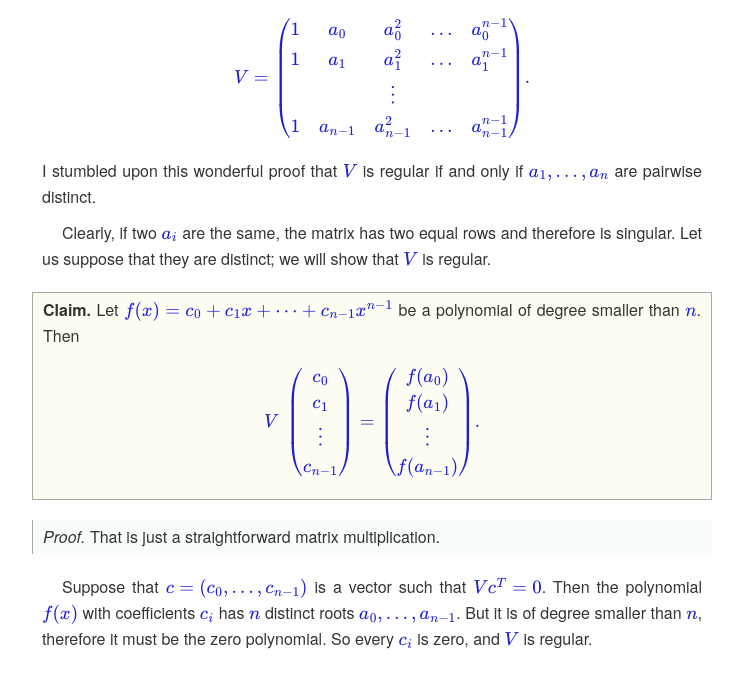
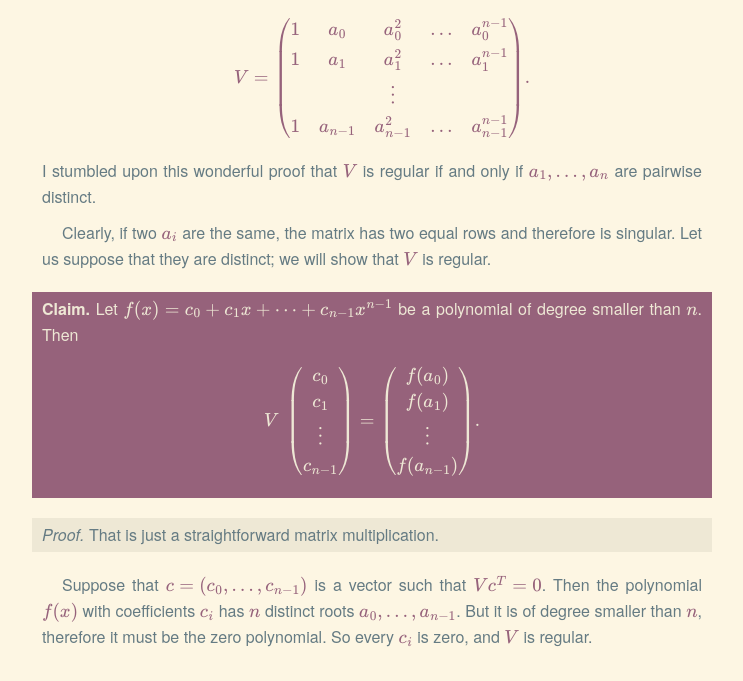
Before and after one commit to miskosz/WebProof, a plain HTML site: page index.html in a window 1280 px wide. Shown: the part 139-820 px from the top of the page, without its empty margins (268-1011 px from the left). Drawn offline with nearby package versions, Linux system fonts and the light colour scheme; some packages are replaced by stand-ins of ours.

Commit message:
Solarized color scheme stub

```diff
--- /dev/null
+++ b/color.css
@@ -0,0 +1,8 @@
+body { color: hsla(0,0%,0%,0.8); }
+.MathJax { color: hsla(240,75%,48%,1); }
+.MathJax_Display .MathJax { color: hsla(0,0%,0%,0.8); }
+.theorem {background: hsla(240, 40%, 90%, 0.1); }
+.lemma {background: hsla(180, 40%, 90%, 0.1); }
+.proof {background: hsla(180, 40%, 90%, 0.2); border-left: darkgray 1px solid; }
+.corollary {background: hsla(120, 40%, 90%, 0.1); }
+.claim {background: hsla(60, 70%, 75%, 0.1); border: darkgray 1px solid; }
--- a/index.html
+++ b/index.html
@@ -3,6 +3,8 @@
 <head>
     <title>The Proof</title>
     <link rel="stylesheet" type="text/css" href="proof.css" />
+    <link rel="stylesheet" type="text/css" href="solarized.css" />
+    <!-- <link rel="stylesheet" type="text/css" href="color.css" /> -->
     <script type="text/x-mathjax-config">
         MathJax.Hub.Config({
             tex2jax: {
--- a/proof.css
+++ b/proof.css
@@ -1,35 +1,8 @@
 /* CSS is stupid */
 * { margin: 0; padding: 0; }
 html, body { height: 100%; }
-
-body { font: 12pt/1.625 open_sansregular,HelveticaNeue,Helvetica,Arial,sans-serif;
-    text-align: center; color: hsla(0,0%,0%,0.8);
-    /*background-image: url('./res/background.jpg');*/
-}
+body { font: 12pt/1.625 open_sansregular,HelveticaNeue,Helvetica,Arial,sans-serif; text-align: center; }
 h1 { font-family: 'Nunito', sans-serif; font-size: 200%; padding-top: 30px; }
-article { margin: 20px auto; text-align: justify; max-width: 680px; text-indent: 20px;
-    /*background-image: url('./res/background.jpg');*/
-    /*background-color: #f3efe6;*/
-}
+article { margin: 20px auto; text-align: justify; max-width: 680px; text-indent: 20px; }
 article > * { margin: 10px; }
-
-/*header, footer { height: 40px; background-image: url('./res/stripe.png'); width: 100%; }
-header {margin-bottom: 40px;}
-footer {bottom: 0px; position: absolute; margin-top: 50px;}
-*/
-.MathJax {
-    color: hsla(240,75%,48%,1);
-    /*color: hsla(0,0%,0%,0.8);*/
-}
-.MathJax_Display .MathJax {
-    /*color: hsla(240,75%,40%,1);*/
-    color: hsla(0,0%,0%,0.8);
-}
-.theorem, .lemma, .claim, .corollary, .proof { margin: 20px 0; padding: 4px 10px; text-indent: 0;
-    /*border-top: #ccc 1px solid; border-bottom: #ccc 1px solid;}*/}
-.theorem {background: hsla(240, 40%, 90%, 0.1); }
-.lemma {background: hsla(180, 40%, 90%, 0.1); }
-.proof {background: hsla(180, 40%, 90%, 0.2); border-left: darkgray 1px solid; }
-.corollary {background: hsla(120, 40%, 90%, 0.1); }
-/*.claim {background: hsla(60, 40%, 90%, 0.1); }*/
-.claim {background: hsla(60, 70%, 75%, 0.1); border: darkgray 1px solid; }
+.theorem, .lemma, .claim, .corollary, .proof { margin: 20px 0; padding: 4px 10px; text-indent: 0; }
--- /dev/null
+++ b/solarized-pure.css
@@ -0,0 +1,5 @@
+body { background-color: #FDF6E3; color: #657B83; }
+h1 { color: #586E75; }
+*:not(.MathJax_Display) > .MathJax { color: #B58900; }
+.claim { background: #073642; color: #839496; }
+.proof { background: #EEE8D5; }
--- /dev/null
+++ b/solarized.css
@@ -0,0 +1,8 @@
+body { background-color: #FDF6E3; color: #657B83; }
+h1 { color: #586E75; }
+.MathJax { color: #96627B; }
+
+.claim { background: #96627B; color: #EEE8D5; }
+.claim .MathJax { color: #EEE8D5; }
+
+.proof { background: #EEE8D5; }
```
